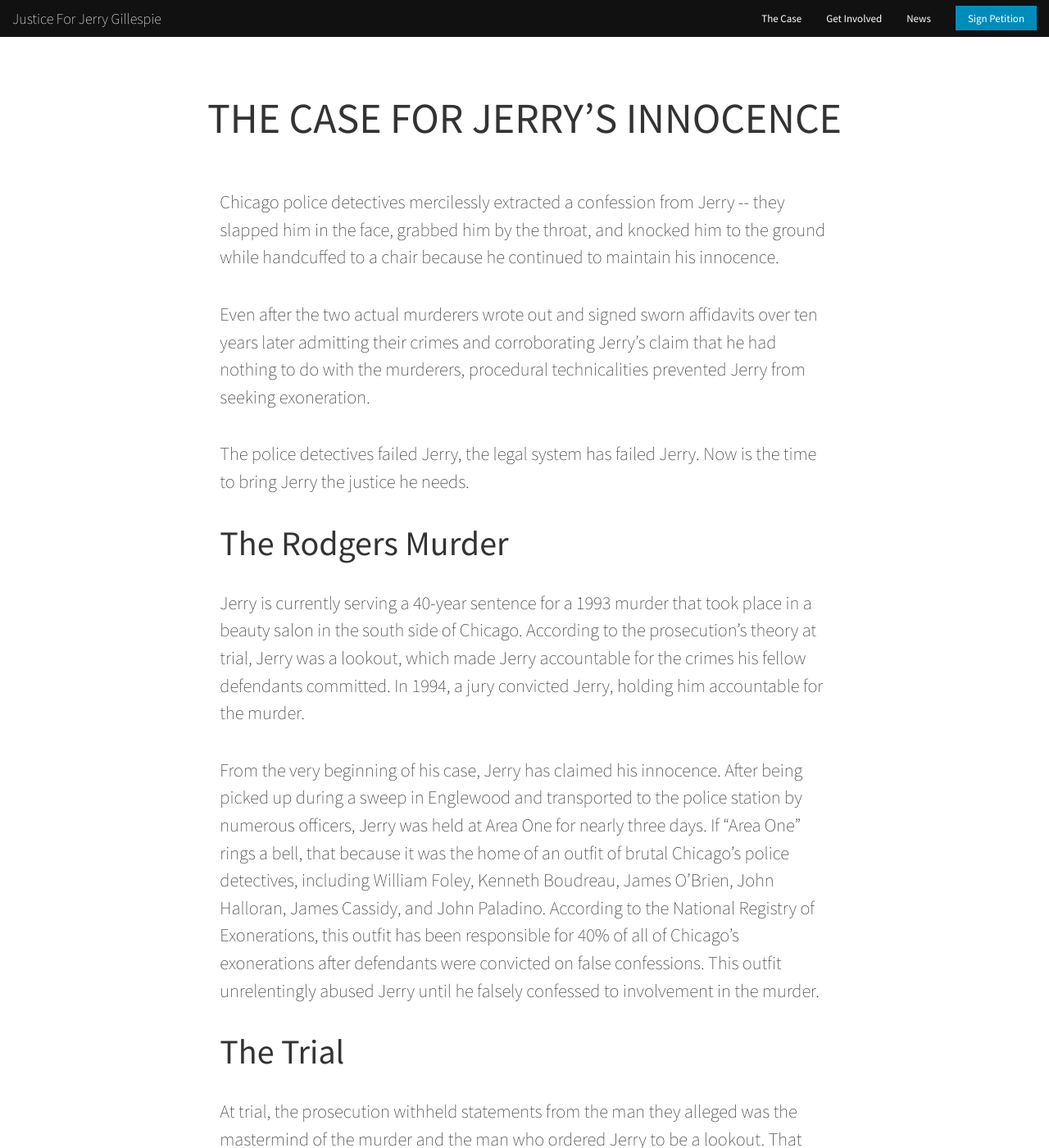
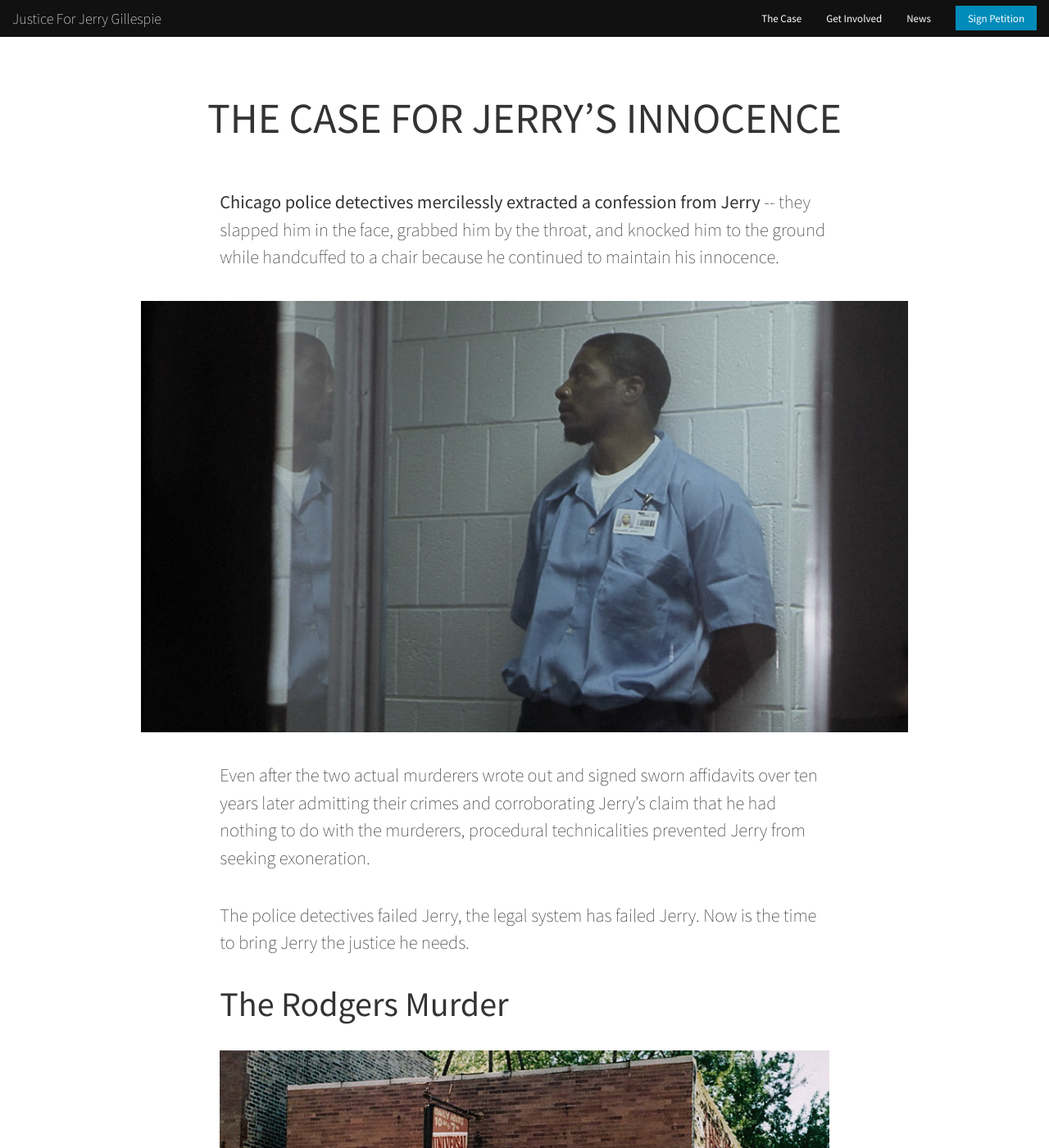
Before and after one commit to eddywashere/jnj, a Jekyll site: the page built from about.html, in a window 1280 px wide and 1400 px high. Shown: the whole window at 82% size. Built offline with Jekyll 4.4.1, drawn with Linux system fonts in a browser that asks for light colours; nearby versions of some CDN libraries; some of the changed text lies outside the part shown.

Commit message:
adding images

```diff
--- a/about.html
+++ b/about.html
@@ -7,16 +7,18 @@ title: First Page
   <div class="row">
     <div class="small-12 medium-9 small-centered large-8 columns">
       <h1 class="text-center featured-text small-margin-bottom">THE CASE FOR JERRY’S INNOCENCE</h1>
-      <p>Chicago police detectives mercilessly extracted a confession from Jerry -- they slapped him in the face, grabbed him by the throat, and knocked him to the ground while handcuffed to a chair because he continued to maintain his innocence.</p>
+      <p><strong>Chicago police detectives mercilessly extracted a confession from Jerry</strong> -- they slapped him in the face, grabbed him by the throat, and knocked him to the ground while handcuffed to a chair because he continued to maintain his innocence.</p>
+      <p class="featured-image"><img src="./img/jerry-case.jpg" alt=""></p>
       <p>Even after the two actual murderers wrote out and signed sworn affidavits over ten years later admitting their crimes and corroborating Jerry’s claim that he had nothing to do with the murderers, procedural technicalities prevented Jerry from seeking exoneration.</p>
       <p>The police detectives failed Jerry, the legal system has failed Jerry.  Now is the time to bring Jerry the justice he needs.</p>
       <h2>The Rodgers Murder</h2>
+      <p class=""><img src="./img/beauty-salon.jpg" alt=""></p>
       <p>Jerry is currently serving a 40-year sentence for a 1993 murder that took place in a beauty salon in the south side of Chicago. According to the prosecution’s theory at trial, Jerry was a lookout, which made Jerry accountable for the crimes his fellow defendants committed. In 1994, a jury convicted Jerry, holding him accountable for the murder.</p>
       <p>From the very beginning of his case, Jerry has claimed his innocence. After being picked up during a sweep in Englewood and transported to the police station by numerous officers, Jerry was held at Area One for nearly three days. If “Area One” rings a bell, that because it was the home of an outfit of brutal Chicago’s police detectives, including William Foley, Kenneth Boudreau, James O’Brien, John Halloran, James Cassidy, and John Paladino. According to the National Registry of Exonerations, this outfit has been responsible for 40% of all of Chicago’s exonerations after defendants were convicted on false confessions.  This outfit unrelentingly abused Jerry until he falsely confessed to involvement in the murder.</p>
       <h2>The Trial</h2>
       <p>At trial, the prosecution withheld statements from the man they alleged was the mastermind of the murder and the man who ordered Jerry to be a lookout. That man was never charged, though he did tell police that he never gave an order for the murder and denied any knowledge of Jerry Gillespie’s alleged involvement. Unfortunately, Jerry was unlucky enough to have the ineffective assistance of counsel in more than one stage of his legal proceedings. His attorneys did not investigate the clear holes in the police reports and did not locate potential witnesses.  By the time his current attorney, Andrea Lyon, took Jerry’s case and corroborated Jerry’s story, his claims of actual innocence had “procedurally defaulted.” In other words, Jerry’s ability to present any evidence of his actual innocence was barred by the court on a technicality regarding when he presented the issue.</p>
       <p>This technicality persisted even in the face of actual evidence: in 2007 and 2008, the two actual murders wrote out and signed sworn affidavits admitting their crimes and corroborating Jerry’s claim that he had nothing to do with the murderers. Unfortunately, Jerry has sought help from every legal avenue to no avail. The legal system has failed.
-  He needs our help. Jerry’s attorney, his mother, Maxine Franklin, and the rest of Jerry’s family want justice for Jerry. An innocent man has been sitting in prison for two decades. Can you help?</p>
+  He needs our help. Jerry’s attorney, his mother, Maxine Franklin, and the rest of Jerry’s family want justice for Jerry. An innocent man has been sitting in prison for two decades. <a href="#">Can you help?</a></p>
     </div>
   </div>
 </div>
--- a/scss/_custom.scss
+++ b/scss/_custom.scss
@@ -1,6 +1,10 @@
 // Top Menu
 .top-bar .name h1 a {
   width: auto;
+}
+
+strong {
+  font-weight: 400;
 }
 
 .inline-block {
```
Also changed, not shown: css/style.css, img/beauty-salon.jpg (added), img/jerry-case.jpg (added).
